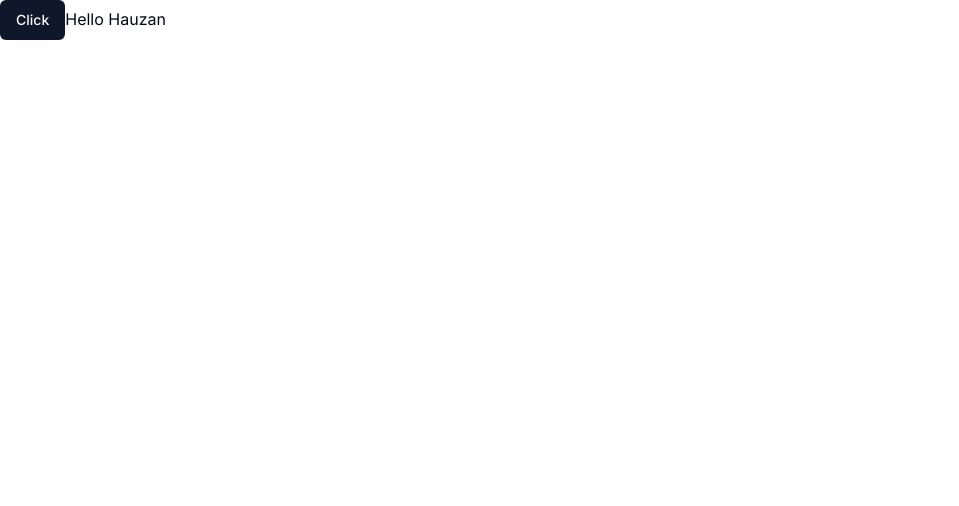
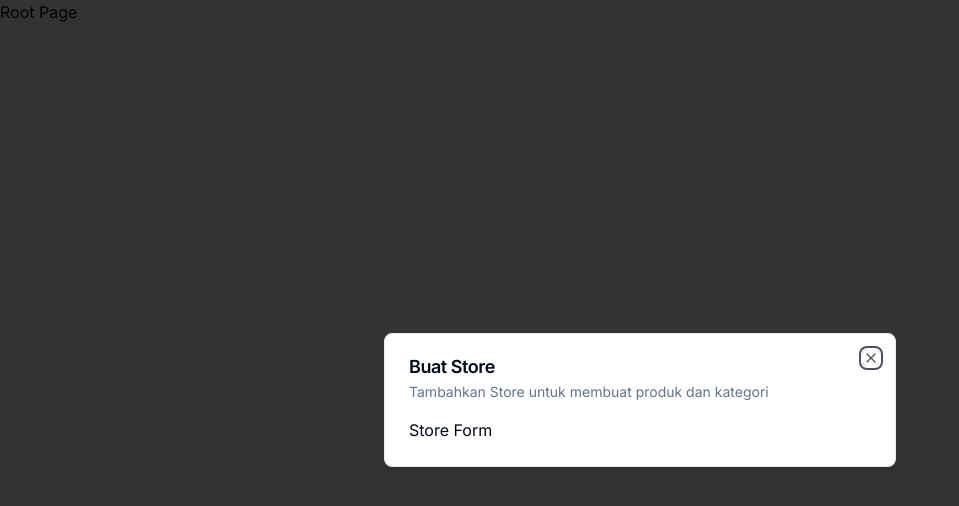
Before and after one commit to hauzanrafiattallah/blanja-admin, a Next.js app: page / in a window 1280 px wide. Shown: the top 506 px of the page, without its empty margins (0-959 px from the left). Built offline with nearby package versions, Linux system fonts and the light colour scheme.

Commit message:
EC-3 || Implement modal functionality with Zustand state management and remove unused Home component || HauzanDev

```diff
--- /dev/null
+++ b/app/(root)/page.tsx
@@ -0,0 +1,20 @@
+"use client";
+
+import Modal from "@/components/ui/modal";
+import { useStoreModal } from "@/hooks/use-store-modal";
+import { useEffect } from "react";
+
+const SetupPage = () => {
+  const onOpen = useStoreModal((state) => state.onOpen);
+  const isOpen = useStoreModal((state) => state.isOpen);
+
+  useEffect(() => {
+    if (!isOpen) {
+      onOpen();
+    }
+  }, [isOpen, onOpen]);
+
+  return <div>Root Page</div>;
+};
+
+export default SetupPage;
--- a/app/layout.tsx
+++ b/app/layout.tsx
@@ -1,6 +1,7 @@
 import type { Metadata } from "next";
 import { Inter } from "next/font/google";
 import "./globals.css";
+import ModalProvider from "@/provider/modal-provider";
 
 const inter = Inter({ subsets: ["latin"] });
 
@@ -16,7 +17,10 @@ export default function RootLayout({
 }>) {
   return (
     <html lang="en">
-      <body className={inter.className}>{children}</body>
+      <body className={inter.className}>
+        <ModalProvider />
+        {children}
+      </body>
     </html>
   );
 }
--- a/app/page.tsx
+++ /dev/null
@@ -1,10 +0,0 @@
-import { Button } from "@/components/ui/button";
-
-export default function Home() {
-  return (
-    <div>
-      <Button>Click</Button>
-      Hello Hauzan
-    </div>
-  );
-}
--- /dev/null
+++ b/components/modals/store-modals.tsx
@@ -0,0 +1,20 @@
+"use client";
+
+import { useStoreModal } from "@/hooks/use-store-modal";
+import Modal from "../ui/modal";
+
+export const StoreModal = () => {
+  const storeModal = useStoreModal();
+  return (
+    <Modal
+      title="Buat Store"
+      description="Tambahkan Store untuk membuat produk dan kategori"
+      isOpen={storeModal.isOpen}
+      onClose={storeModal.onClose}
+    >
+      Store Form
+    </Modal>
+  );
+};
+
+export default StoreModal;
--- /dev/null
+++ b/components/ui/dialog.tsx
@@ -0,0 +1,122 @@
+"use client"
+
+import * as React from "react"
+import * as DialogPrimitive from "@radix-ui/react-dialog"
+import { X } from "lucide-react"
+
+import { cn } from "@/lib/utils"
+
+const Dialog = DialogPrimitive.Root
+
+const DialogTrigger = DialogPrimitive.Trigger
+
+const DialogPortal = DialogPrimitive.Portal
+
+const DialogClose = DialogPrimitive.Close
+
+const DialogOverlay = React.forwardRef<
+  React.ElementRef<typeof DialogPrimitive.Overlay>,
+  React.ComponentPropsWithoutRef<typeof DialogPrimitive.Overlay>
+>(({ className, ...props }, ref) => (
+  <DialogPrimitive.Overlay
+    ref={ref}
+    className={cn(
+      "fixed inset-0 z-50 bg-black/80  data-[state=open]:animate-in data-[state=closed]:animate-out data-[state=closed]:fade-out-0 data-[state=open]:fade-in-0",
+      className
+    )}
+    {...props}
+  />
+))
+DialogOverlay.displayName = DialogPrimitive.Overlay.displayName
+
+const DialogContent = React.forwardRef<
+  React.ElementRef<typeof DialogPrimitive.Content>,
+  React.ComponentPropsWithoutRef<typeof DialogPrimitive.Content>
+>(({ className, children, ...props }, ref) => (
+  <DialogPortal>
+    <DialogOverlay />
+    <DialogPrimitive.Content
+      ref={ref}
+      className={cn(
+        "fixed left-[50%] top-[50%] z-50 grid w-full max-w-lg translate-x-[-50%] translate-y-[-50%] gap-4 border bg-background p-6 shadow-lg duration-200 data-[state=open]:animate-in data-[state=closed]:animate-out data-[state=closed]:fade-out-0 data-[state=open]:fade-in-0 data-[state=closed]:zoom-out-95 data-[state=open]:zoom-in-95 data-[state=closed]:slide-out-to-left-1/2 data-[state=closed]:slide-out-to-top-[48%] data-[state=open]:slide-in-from-left-1/2 data-[state=open]:slide-in-from-top-[48%] sm:rounded-lg",
+        className
+      )}
+      {...props}
+    >
+      {children}
+      <DialogPrimitive.Close className="absolute right-4 top-4 rounded-sm opacity-70 ring-offset-background transition-opacity hover:opacity-100 focus:outline-none focus:ring-2 focus:ring-ring focus:ring-offset-2 disabled:pointer-events-none data-[state=open]:bg-accent data-[state=open]:text-muted-foreground">
+        <X className="h-4 w-4" />
+        <span className="sr-only">Close</span>
+      </DialogPrimitive.Close>
+    </DialogPrimitive.Content>
+  </DialogPortal>
+))
+DialogContent.displayName = DialogPrimitive.Content.displayName
+
+const DialogHeader = ({
+  className,
+  ...props
+}: React.HTMLAttributes<HTMLDivElement>) => (
+  <div
+    className={cn(
+      "flex flex-col space-y-1.5 text-center sm:text-left",
+      className
+    )}
+    {...props}
+  />
+)
+DialogHeader.displayName = "DialogHeader"
+
+const DialogFooter = ({
+  className,
+  ...props
+}: React.HTMLAttributes<HTMLDivElement>) => (
+  <div
+    className={cn(
+      "flex flex-col-reverse sm:flex-row sm:justify-end sm:space-x-2",
+      className
+    )}
+    {...props}
+  />
+)
+DialogFooter.displayName = "DialogFooter"
+
+const DialogTitle = React.forwardRef<
+  React.ElementRef<typeof DialogPrimitive.Title>,
+  React.ComponentPropsWithoutRef<typeof DialogPrimitive.Title>
+>(({ className, ...props }, ref) => (
+  <DialogPrimitive.Title
+    ref={ref}
+    className={cn(
+      "text-lg font-semibold leading-none tracking-tight",
+      className
+    )}
+    {...props}
+  />
+))
+DialogTitle.displayName = DialogPrimitive.Title.displayName
+
+const DialogDescription = React.forwardRef<
+  React.ElementRef<typeof DialogPrimitive.Description>,
+  React.ComponentPropsWithoutRef<typeof DialogPrimitive.Description>
+>(({ className, ...props }, ref) => (
+  <DialogPrimitive.Description
+    ref={ref}
+    className={cn("text-sm text-muted-foreground", className)}
+    {...props}
+  />
+))
+DialogDescription.displayName = DialogPrimitive.Description.displayName
+
+export {
+  Dialog,
+  DialogPortal,
+  DialogOverlay,
+  DialogClose,
+  DialogTrigger,
+  DialogContent,
+  DialogHeader,
+  DialogFooter,
+  DialogTitle,
+  DialogDescription,
+}
--- /dev/null
+++ b/components/ui/modal.tsx
@@ -0,0 +1,46 @@
+"use client";
+
+import {
+  Dialog,
+  DialogContent,
+  DialogDescription,
+  DialogHeader,
+  DialogTitle,
+} from "./dialog";
+
+interface ModalProps {
+  title: string;
+  description: string;
+  isOpen: boolean;
+  onClose: () => void;
+  children?: React.ReactNode;
+}
+
+const Modal = ({
+  title,
+  description,
+  isOpen,
+  onClose,
+  children,
+}: ModalProps) => {
+  const onchange = (open: boolean) => {
+    if (!open) {
+      onClose();
+    }
+  };
+
+  return (
+    <Dialog open={isOpen} onOpenChange={onchange}>
+      <DialogContent>
+        <DialogHeader>
+          <DialogTitle>{title}</DialogTitle>
+          <DialogDescription>{description}</DialogDescription>
+        </DialogHeader>
+
+        <div>{children}</div>
+      </DialogContent>
+    </Dialog>
+  );
+};
+
+export default Modal;
--- /dev/null
+++ b/hooks/use-store-modal.tsx
@@ -0,0 +1,13 @@
+import { create } from "zustand";
+
+interface UseStoreModalStore {
+  isOpen: boolean;
+  onOpen: () => void;
+  onClose: () => void;
+}
+
+export const useStoreModal = create<UseStoreModalStore>((set) => ({
+  isOpen: false,
+  onOpen: () => set({ isOpen: true }),
+  onClose: () => set({ isOpen: false }),
+}));
--- a/package.json
+++ b/package.json
@@ -9,6 +9,7 @@
     "lint": "next lint"
   },
   "dependencies": {
+    "@radix-ui/react-dialog": "^1.1.4",
     "@radix-ui/react-slot": "^1.1.1",
     "class-variance-authority": "^0.7.1",
     "clsx": "^2.1.1",
@@ -17,7 +18,8 @@
     "react": "^18",
     "react-dom": "^18",
     "tailwind-merge": "^2.6.0",
-    "tailwindcss-animate": "^1.0.7"
+    "tailwindcss-animate": "^1.0.7",
+    "zustand": "^5.0.3"
   },
   "devDependencies": {
     "@types/node": "^20",
--- /dev/null
+++ b/provider/modal-provider.tsx
@@ -0,0 +1,24 @@
+"use client";
+
+import StoreModal from "@/components/modals/store-modals";
+import { useEffect, useState } from "react";
+
+export const ModalProvider = () => {
+  const [isMounted, setIsMounted] = useState(false);
+
+  useEffect(() => {
+    setIsMounted(true);
+  }, []);
+
+  if (!isMounted) {
+    return null;
+  }
+
+  return (
+    <>
+      <StoreModal />
+    </>
+  );
+};
+
+export default ModalProvider;
```
Also changed, not shown: 1 other file (tests, documents, lock files or other folders).
